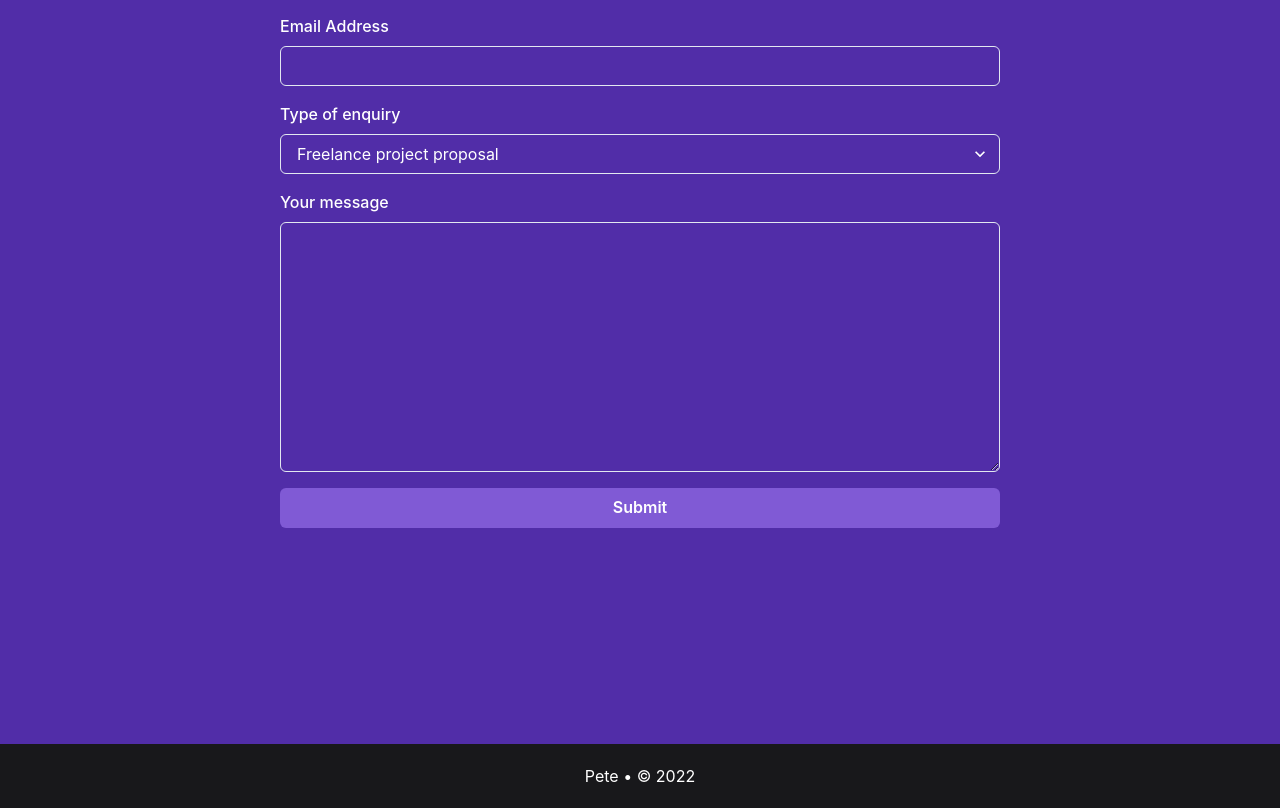
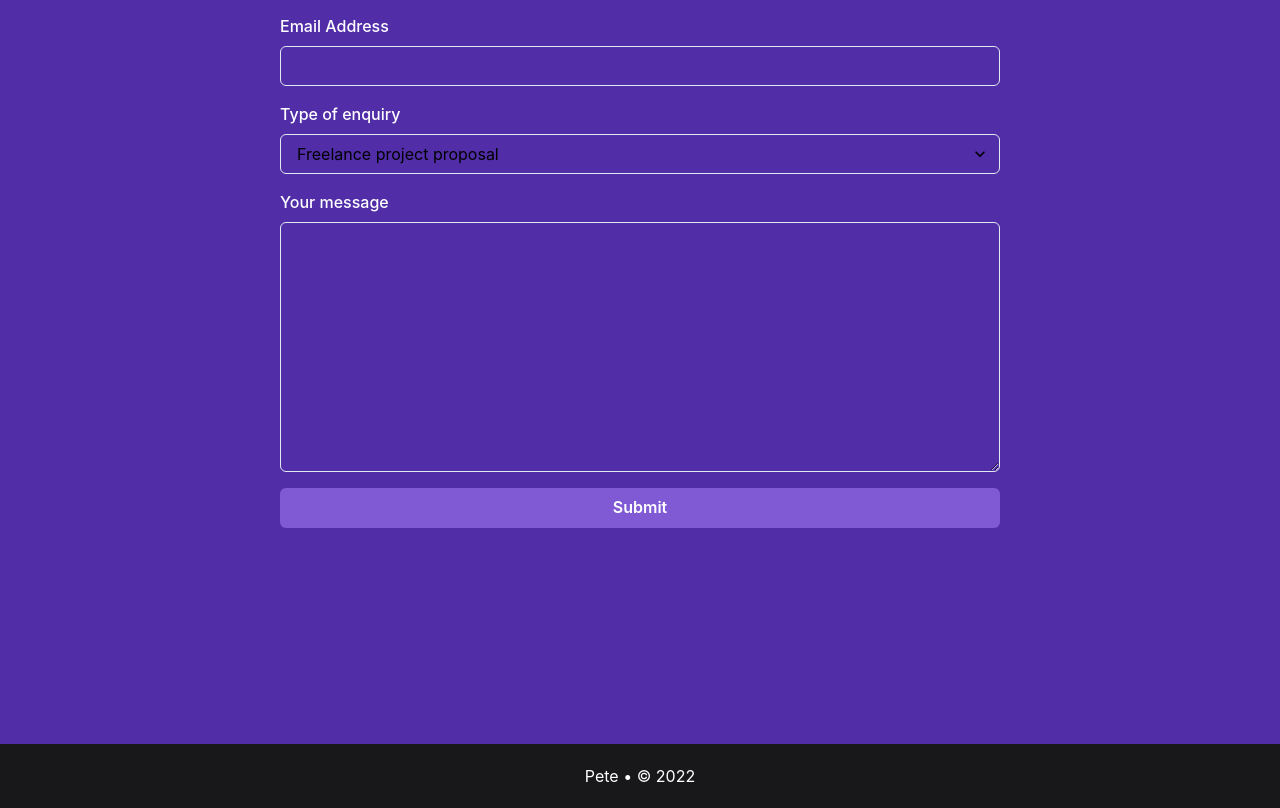
Before and after one commit to Maxym5630/MyPortfolio, a React (Create React App) app: page / in a window 1280 px wide. Shown: the part 2360-3168 px from the top of the page. Built offline with nearby package versions, Linux system fonts and the light colour scheme.

Commit message:
Fix select option visibility

```diff
--- a/src/components/ContactMeSection.js
+++ b/src/components/ContactMeSection.js
@@ -78,7 +78,12 @@ const LandingSection = () => {
               </FormControl>
               <FormControl>
                 <FormLabel htmlFor="type">Type of enquiry</FormLabel>
-                <Select id="type" name="type" {...formik.getFieldProps('type')}>
+                <Select
+                  id="type"
+                  name="type"
+                  color="black"
+                  {...formik.getFieldProps('type')}
+                >
                   <option value="hireMe">Freelance project proposal</option>
                   <option value="openSource">Open source consultancy session</option>
                   <option value="other">Other</option>
```
